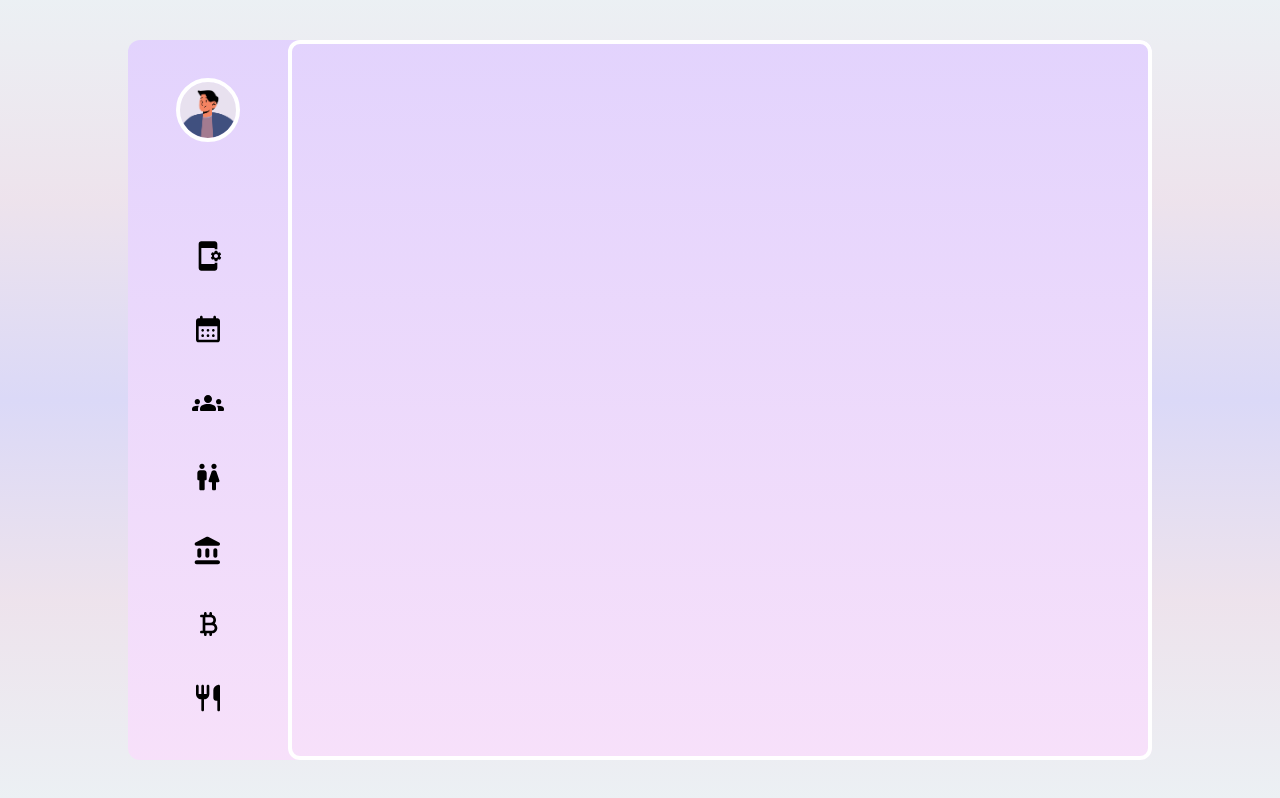
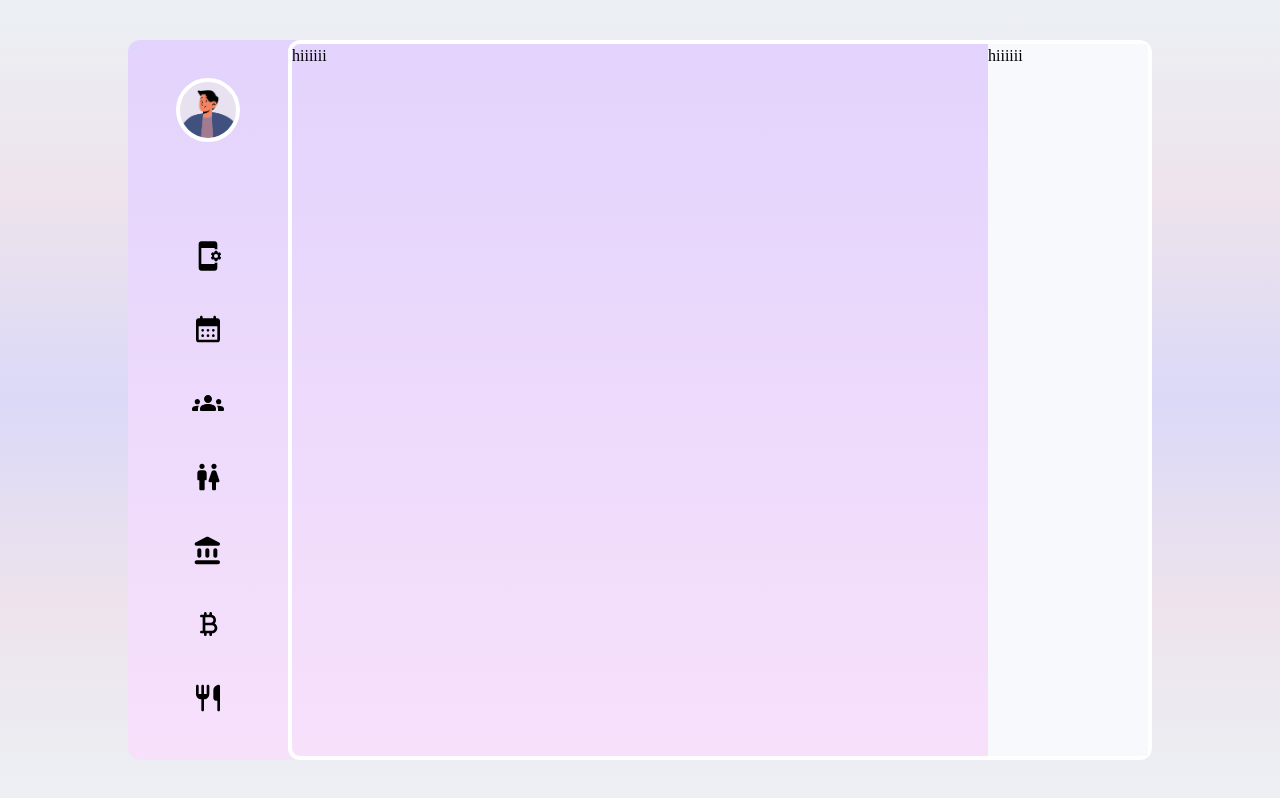
Before and after one commit to cr9169/new_tech_personal_dashboard, a React (Vite) app in the folder front/: page / in a window 1280 px wide. Built offline with nearby package versions, Linux system fonts and the light colour scheme.

Commit message:
feat: organized data screen

```diff
--- a/front/src/components/Dashboard/DataScreen/DataScreen.scss
+++ b/front/src/components/Dashboard/DataScreen/DataScreen.scss
@@ -1,9 +1,8 @@
-.datascreen-main-box {
+.data-screen-main-box {
   height: 100%;
   border: 0.25rem solid white;
   border-radius: 0.75rem;
   flex-grow: 1;
-  z-index: 2;
   display: flex;
   flex-direction: row;
 }
--- a/front/src/components/Dashboard/DataScreen/DataScreen.tsx
+++ b/front/src/components/Dashboard/DataScreen/DataScreen.tsx
@@ -1,8 +1,15 @@
 import React from "react";
 import "./DataScreen.scss";
+import TimelineSection from "./TimelineSection/TimelineSection";
+import DataSection from "./DataSection/DataSection";
 
 const DataScreen = () => {
-  return <div className="datascreen-main-box"></div>;
+  return (
+    <div className="data-screen-main-box">
+      <DataSection />
+      <TimelineSection />
+    </div>
+  );
 };
 
 export default DataScreen;
--- a/front/src/components/Dashboard/DataScreen/dataSection/dataSection.scss
+++ b/front/src/components/Dashboard/DataScreen/dataSection/dataSection.scss
@@ -0,0 +1,3 @@
+.data-section-main-box {
+  flex-grow: 1;
+}
--- a/front/src/components/Dashboard/DataScreen/dataSection/dataSection.tsx
+++ b/front/src/components/Dashboard/DataScreen/dataSection/dataSection.tsx
@@ -2,7 +2,7 @@ import React from "react";
 import "./DataSection.scss";
 
 const DataSection = () => {
-  return <div className="data-section-main-box"></div>;
+  return <div className="data-section-main-box">hiiiiii</div>;
 };
 
 export default DataSection;
--- a/front/src/components/Dashboard/DataScreen/timelineSection/timelineSection.scss
+++ b/front/src/components/Dashboard/DataScreen/timelineSection/timelineSection.scss
@@ -0,0 +1,7 @@
+.timeline-section-main-box {
+  --clr-timeline-section-background: hsl(228, 45%, 98%);
+
+  height: 100%;
+  width: 10rem;
+  background-color: var(--clr-timeline-section-background);
+}
--- a/front/src/components/Dashboard/DataScreen/timelineSection/timelineSection.tsx
+++ b/front/src/components/Dashboard/DataScreen/timelineSection/timelineSection.tsx
@@ -2,7 +2,7 @@ import React from "react";
 import "./TimelineSection.scss";
 
 const TimelineSection = () => {
-  return <div className="timelin-section-main-box"></div>;
+  return <div className="timeline-section-main-box">hiiiiii</div>;
 };
 
 export default TimelineSection;
--- a/front/src/components/Dashboard/Toolbar/Toolbar.scss
+++ b/front/src/components/Dashboard/Toolbar/Toolbar.scss
@@ -6,7 +6,6 @@
   justify-content: center;
   gap: 5%;
   border-radius: 0.75rem;
-  z-index: 1;
 }
 
 .avatar {
```
